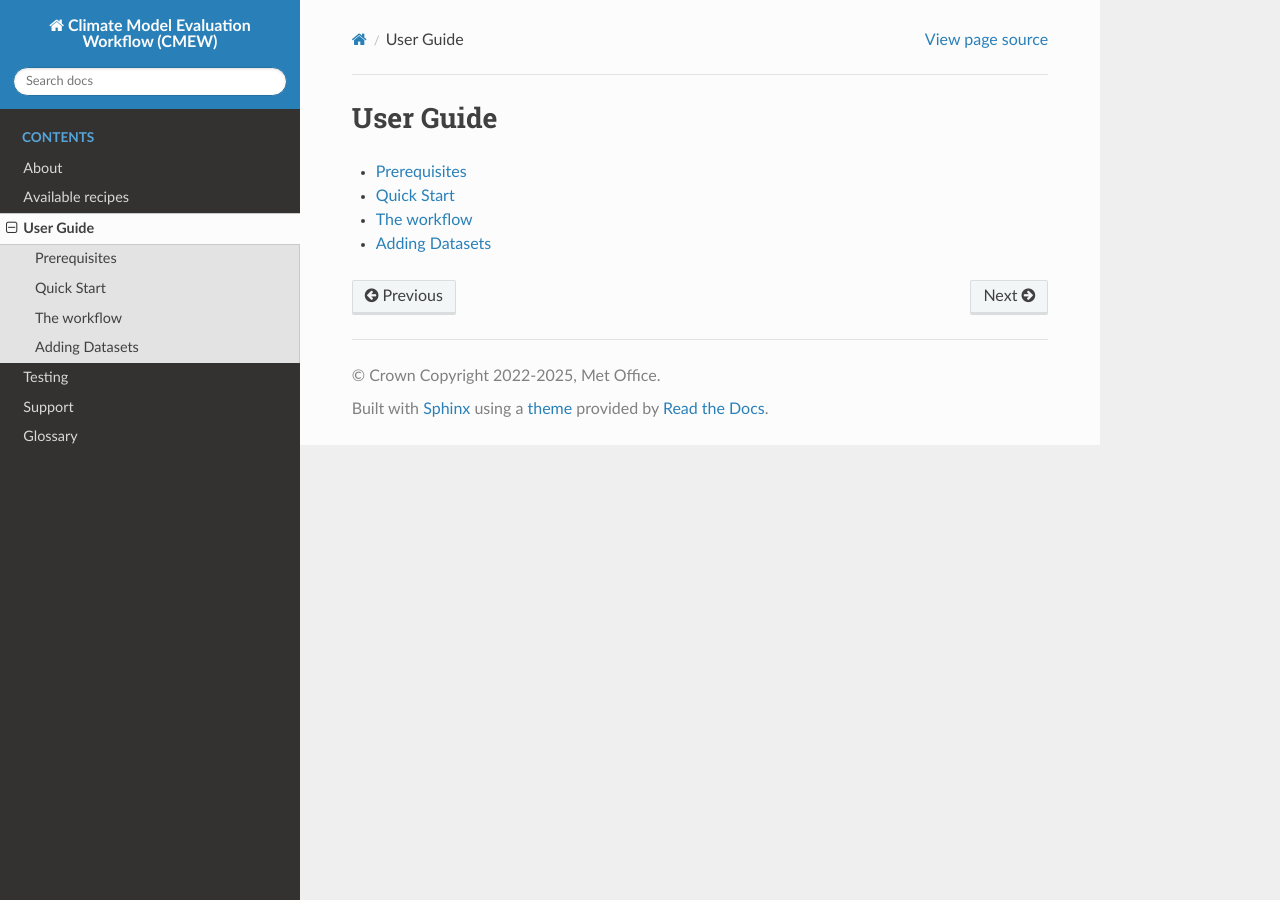
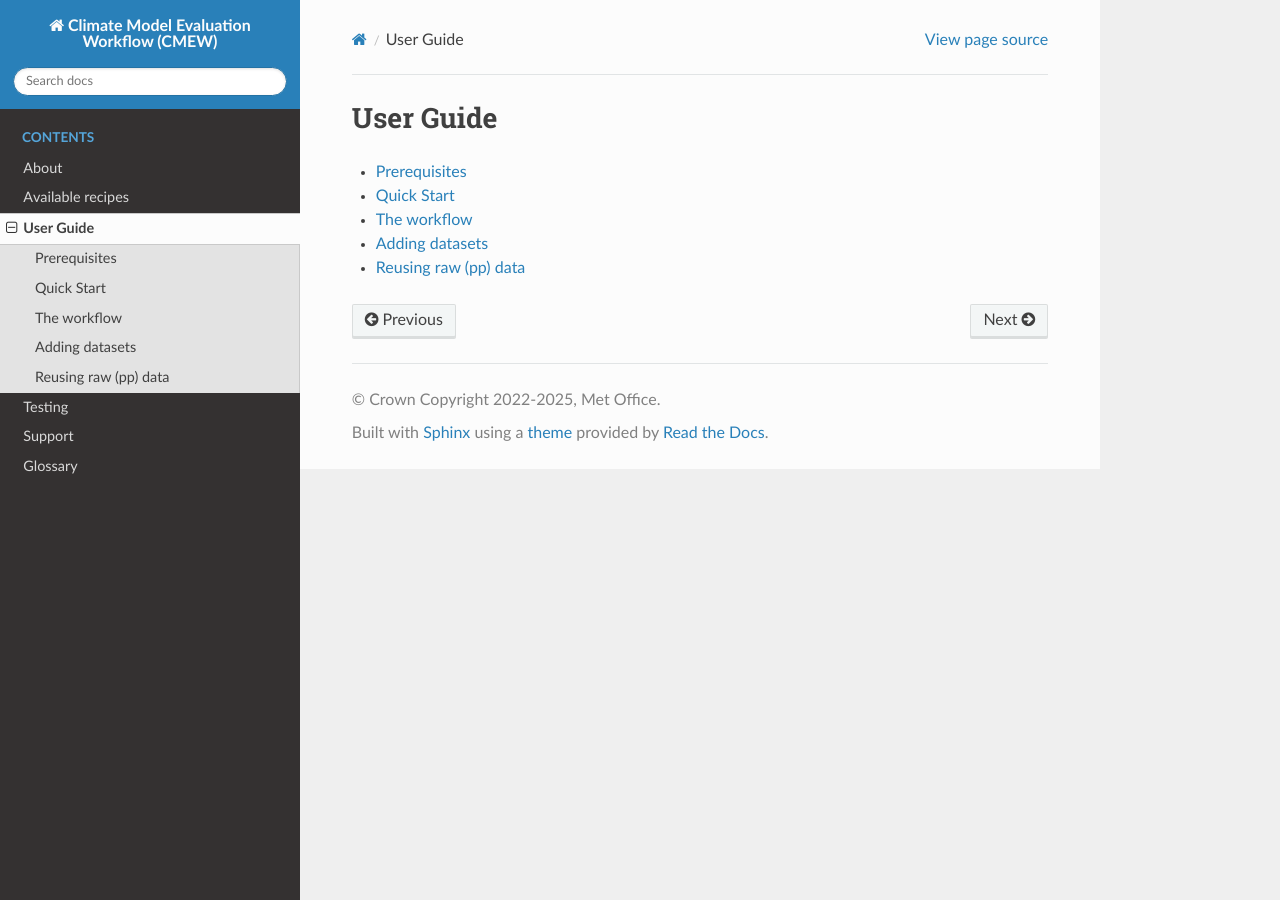
Before and after one commit to MetOffice/CMEW, a Sphinx documentation site: the page built from doc/source/user_guide/index.rst, in a window 1280 px wide. Built offline with Sphinx 7.4.7 and the Read the Docs theme 3.1.0, drawn with Linux system fonts in a browser that asks for light colours.

Commit message:
Documentation

```diff
--- a/doc/source/user_guide/index.rst
+++ b/doc/source/user_guide/index.rst
@@ -11,4 +11,5 @@ User Guide
    Prerequisites <prerequisites_metoffice>
    quick_start
    workflow
-   Adding Datasets <adding_datasets>
+   Adding datasets <adding_datasets>
+   Reusing raw (pp) data  <reusing_raw_data>
```
Also changed, not shown: doc/source/user_guide/reusing_raw_data.rst (added, +39 -0 lines), 1 other file.
